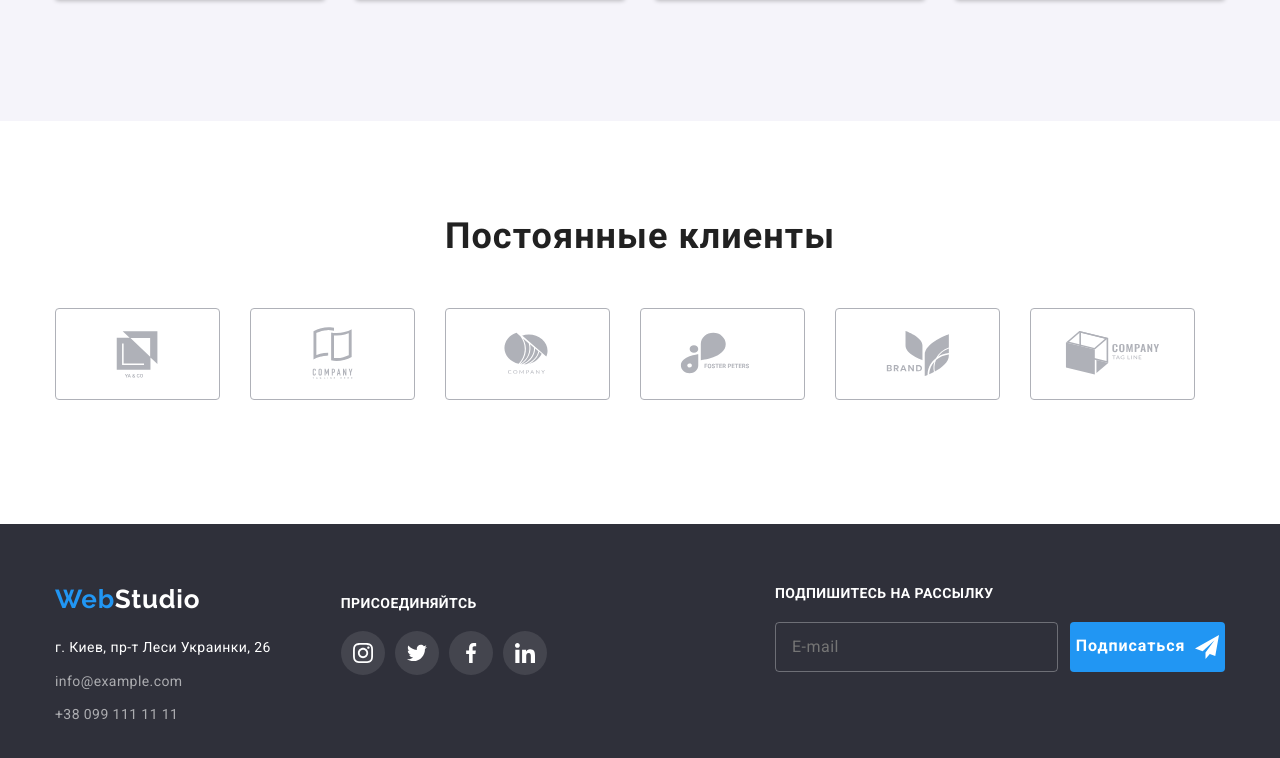
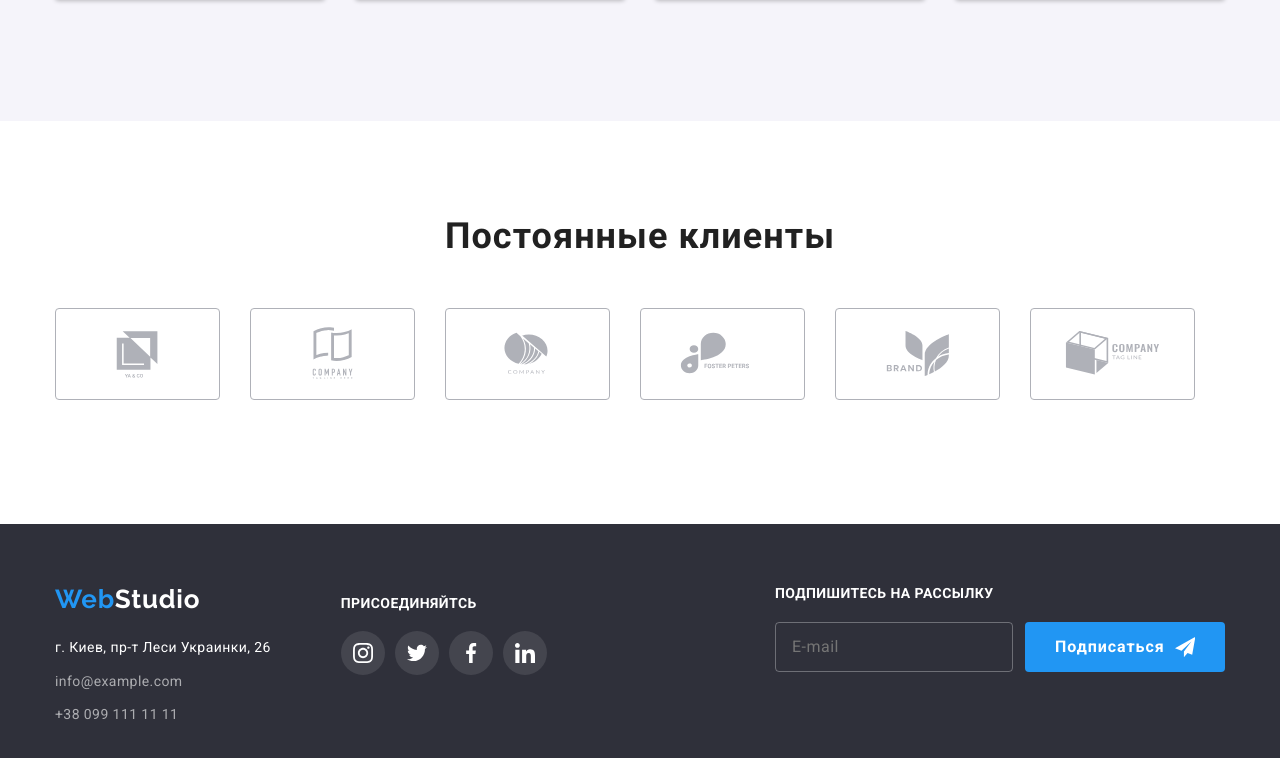
Before and after one commit to OlehPotap/OlehPotap-goit-markup-hw-08, a plain HTML site: page index.html in a window 1280 px wide. Shown: the part 2272-3030 px from the top of the page. Drawn offline with Linux system fonts and the light colour scheme.

Commit message:
рпрпа

```diff
--- a/sass/components/_page-footer.scss
+++ b/sass/components/_page-footer.scss
@@ -312,7 +312,7 @@ address p {
 
     background-color: var(--focus-color);
 
-    padding: 0px 0px;
+    padding: 10px 28px;
     margin-left: 12px;
 
     border-radius: 4px;
```
Also changed, not shown: css/main.css, css/main.min.css, 2 other files.
